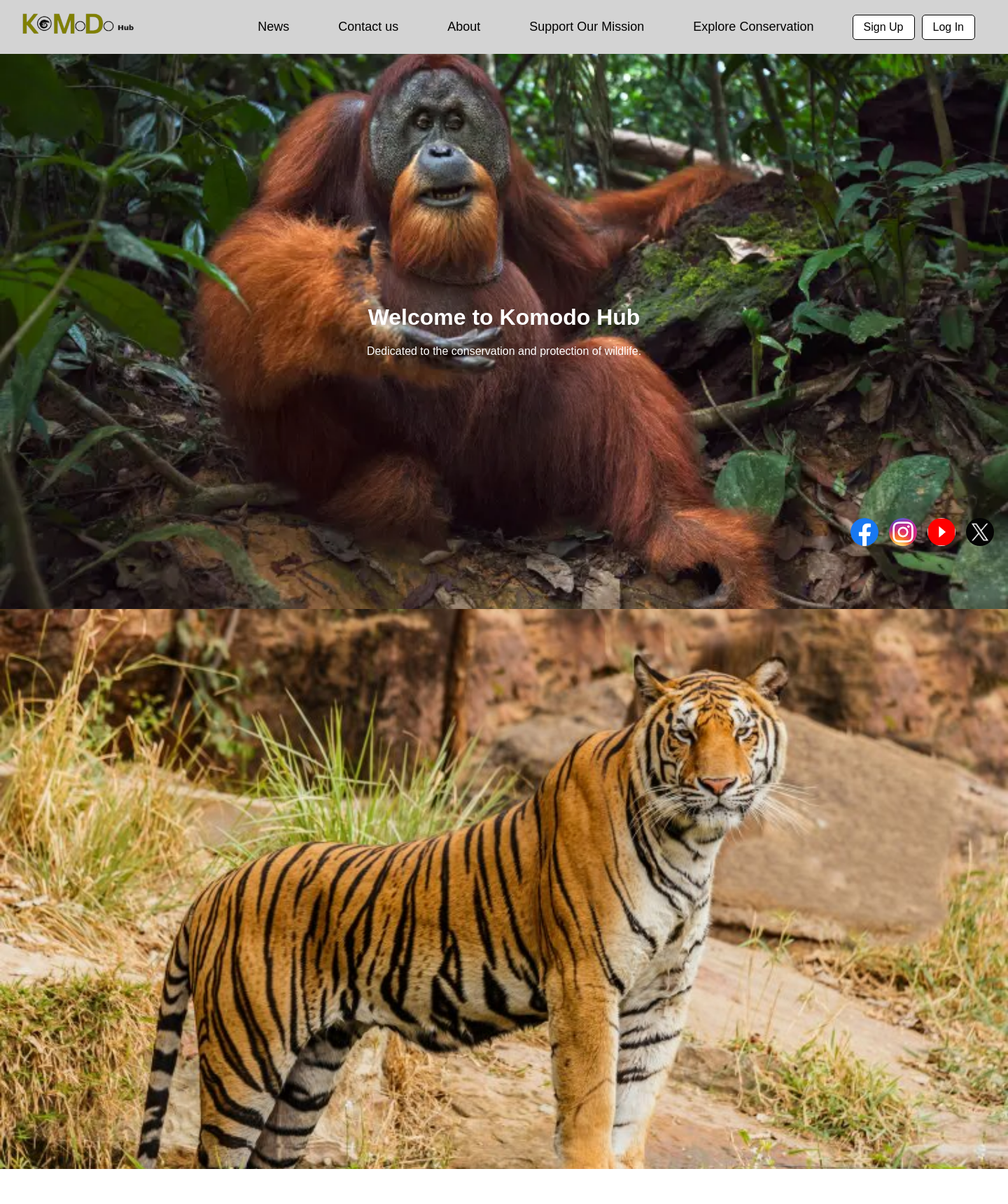
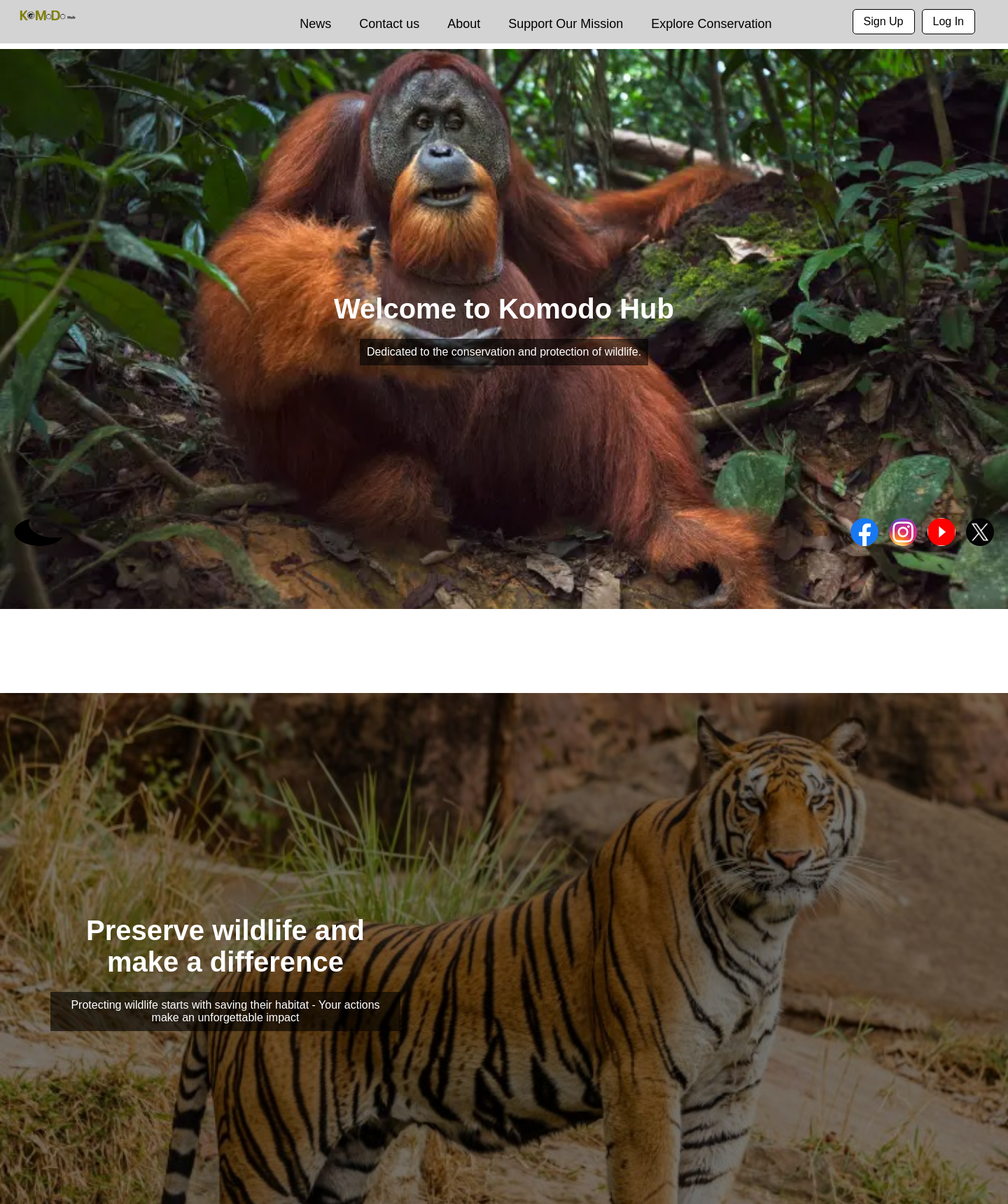
Before and after one commit to ZubRahman/Komodo-Hub, a Flask app: page / in a window 1440 px wide; the page is wider, and only the part inside the window is pictured. Shown: the top 1720 px of that part at 70% size. Run offline with Flask 3, Linux system fonts and the light colour scheme.

Commit message:
Add files via upload

```diff
--- a/static/css/style.css
+++ b/static/css/style.css
@@ -1,16 +1,15 @@
+*{
+  margin: 0;
+  padding: 0;
+}
+
+
 /* General Styles */
 body {
   background-color: white;
   color: black;
   transition: background-color 0.3s, color 0.3s;
-  background-image: url('../images/wildlifeimage.png');
-  background-blend-mode: lighten;
-  background-repeat: no-repeat;
-  background-size: cover;
-  background-position: center;
   font-family: Arial, sans-serif;
-  margin: 0;
-  padding: 0;
   color: black;
   text-align: center;
 }
@@ -29,7 +28,7 @@ body {
 }
 
 /* Logo */
-.logo {
+.logo{
   height: 50px;
   margin-left: 15px;
 }
@@ -54,7 +53,7 @@ div.background{
   opacity: 0.5;
 }
 
-.navbar a{
+.navbar a :not(.logo){
   color: black;
   text-decoration: none;
   padding: 15px;
@@ -202,3 +201,18 @@ div.background{
   border-radius: 50%;
   transition: transform 0.3s ease;
 }
+
+
+.dark-mode {
+  background-color: black;
+  color: white;
+}
+
+.darkmode a img{
+  width: 5%;
+  height: 5%;
+  position: fixed;
+  border-radius: 50%;
+  bottom: 20px;
+  left: 20px;
+}
--- a/templates/Index.html
+++ b/templates/Index.html
@@ -5,11 +5,17 @@
     <title>Komodo Hub - Animal Preservation</title>
     <link rel="stylesheet" href="../static/css/style.css">
     <style>
+        body {
+            padding: 25px;
+            background-color: white;
+            color: black;
+            font-size: 25px;
+        }
         .logo {
-            position: absolute;
+            position: fixed;
             top: 10px;
             left: 10px;
-            height: 50px;
+            height: 25px;
         }
 
         body {
@@ -131,11 +137,59 @@
             margin-top: 10px; /* Space between the background and the content below */
             height: auto;
         }
+
+
+        /* tiger image */
+        .container {
+            position: relative;
+            width: 100%;
+            height: 100vh;
+            background-image: url('/static/images/wildlife.jpg'); /* Use your image path */
+            background-size: cover;
+            background-position: center;
+            display: flex;
+            align-items: center;
+            justify-content: flex-start;
+            padding: 0 5%;
+        }
+
+        .overlay {
+            position: absolute;
+            top: 0;
+            left: 0;
+            width: 100%;
+            height: 100%;
+            background: rgba(0, 0, 0, 0.5); /* Dark transparent overlay */
+        }
+
+        .content {
+            position: relative;
+            color: white;
+            max-width: 500px;
+        }
+
+        .content h1 {
+            font-size: 2.5rem;
+            margin-bottom: 20px;
+        }
+
+        .content p {
+            font-size: 1rem;
+            background: rgba(0, 0, 0, 0.6);
+            padding: 10px;
+            display: inline-block;
+        }
+
+
     </style>
 </head>
 <body>
+
+
     <nav class="navbar">
-        <img src="../static/images/logo.png" alt="Komodo Hub Logo" class="logo">
+        <a href = "/">
+            <img src="/static/images/logo.png" alt="Komodo Hub Logo" class="logo">
+        </a>
         <div class="nav-links">
             <ul>
                 <li><a href="news.html">News</a></li>
@@ -159,7 +213,13 @@
         </div>
     </div>
 
-    <div class="second-image"></div>
+    <div class="container">
+        <div class="overlay"> </div>
+        <div class="content">
+            <h1>Preserve wildlife and make a difference</h1>
+            <p>Protecting wildlife starts with saving their habitat - Your actions make an unforgettable impact</p>
+        </div>
+    </div>
 
     <div class="image-text-container">
         <img src="../static/images/rhino.webp" alt="thirdimage" class="side-image">
@@ -180,7 +240,6 @@
     <div class="footer">
         <p>&copy; 2025 Komodo Hub. All Rights Reserved.</p>
         <p><a href="terms-and-conditions.html">Terms and Conditions</a></p>
-
     </div>
 
     <div class="social-media">
@@ -198,5 +257,27 @@
         </a>
     </div>
 
+    <div class = "darkmode">
+        <a onclick="myFunction()">
+            <img id = darkmode src="/static/images/darkmode.png" alt="dm"> </img>
+        </a>
+    </div>
+
+
+    <script>
+        function myFunction() {
+            var img = document.getElementById("darkmode");
+            if (img.src.includes("darkmode.png")) {
+                img.src = "/static/images/Lightmode_on.png"; // Second Image
+            } else {
+                img.src = "/static/images/darkmode.png"; // Back to First Image
+            }
+            var element = document.body;
+            element.classList.toggle("dark-mode");
+            }
+    </script>
+
+
+
 </body>
 </html>
```
Also changed, not shown: static/javascript/Script.js (+4 -15 lines), templates/ContactUs.html (+11 -0 lines), static/images/Lightmode_on.png (added).
